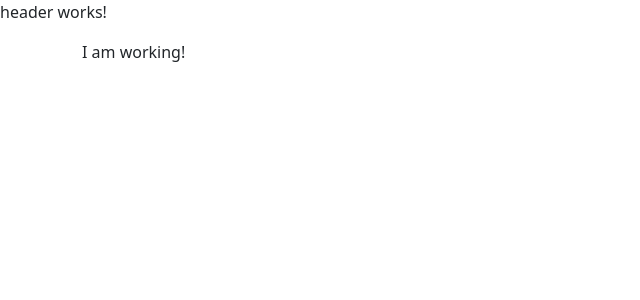
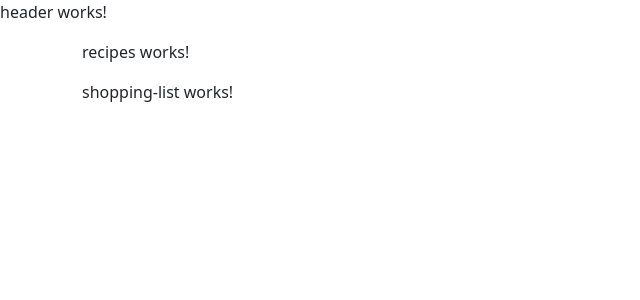
Before and after one commit to Manojlovic1998/recipe-app-angular, an Angular app: page / in a window 1280 px wide. Shown: the top 300 px of the page, without its empty margins (0-640 px from the left). Built offline with nearby package versions, Linux system fonts and the light colour scheme.

Commit message:
Add recipes and shopping-list to app

```diff
--- a/src/app/app.component.html
+++ b/src/app/app.component.html
@@ -1,6 +1,9 @@
 <app-header></app-header>
 <div class="container">
   <div class="row">
-    <div class="col-12">I am working!</div>
+    <div class="col-12">
+      <app-recipes></app-recipes>
+      <app-shopping-list></app-shopping-list>
+    </div>
   </div>
 </div>
--- a/tsconfig.json
+++ b/tsconfig.json
@@ -19,6 +19,7 @@
     ]
   },
   "angularCompilerOptions": {
-    "enableI18nLegacyMessageIdFormat": false
+    "enableI18nLegacyMessageIdFormat": false,
+    "strictTemplates": true,
   }
 }
```
